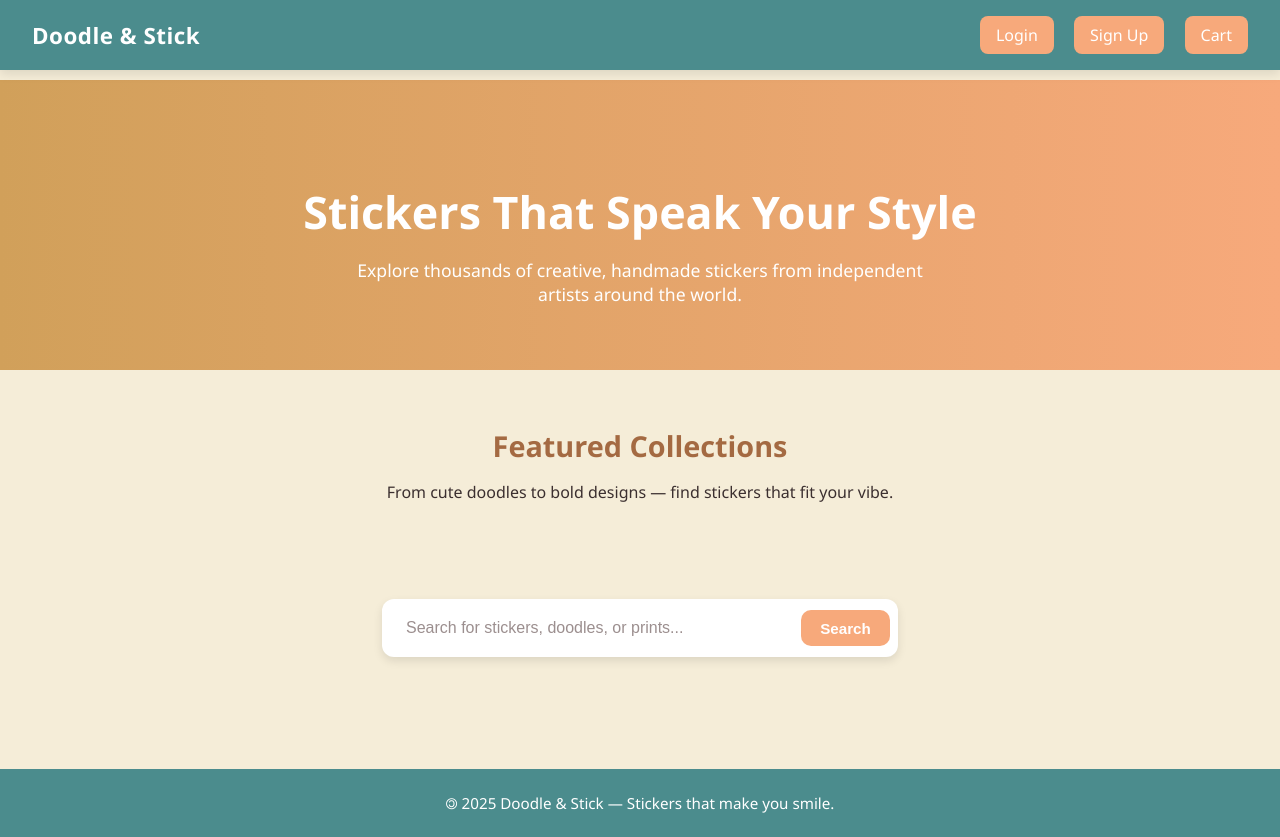
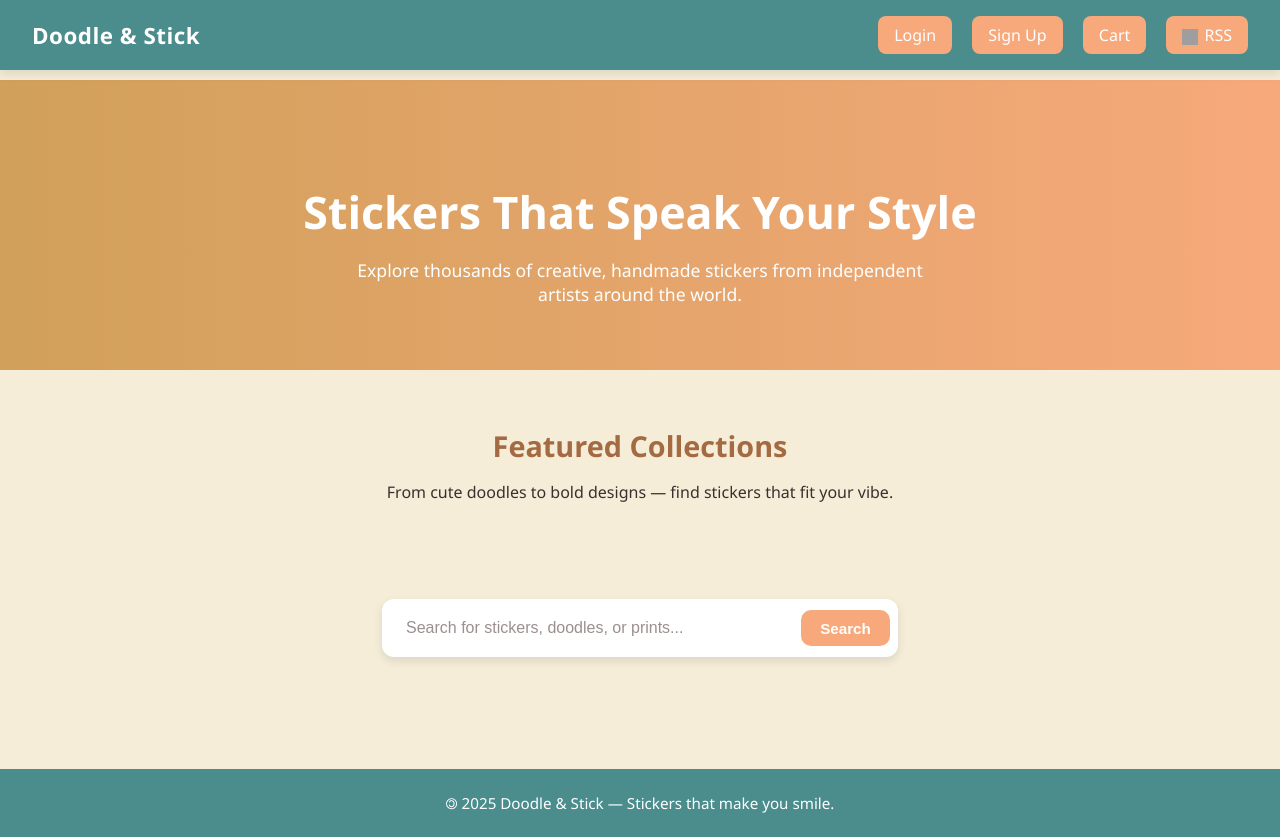
Before and after one commit to Alexander-Yates/E-Commerce-platform-Project, a website: page websitePages/index.html in a window 1280 px wide. Drawn offline with nearby package versions, Linux system fonts and the light colour scheme; no server answers; grey boxes are pictures that could not be loaded.

Commit message:
added an rss button to see the xml
added a clickable rss button that goes to the xml for anyone to copypaste into their rss reader

```diff
--- a/websitePages/index.html
+++ b/websitePages/index.html
@@ -250,8 +250,12 @@
       <a href="/Cart/index.html" id="cartLink">Cart</a>
       <a href="buyerprofile.html" id="profileLink" style="display:none;">Profile</a>
       <a href="#" id="logoutLink" style="display:none; background:#a46a42;">Logout</a>
+      <!-- RSS -->
+      <a href="/.netlify/functions/rss" id="rssLink" target="_blank">
+      <img src="https://upload.wikimedia.org/wikipedia/commons/4/43/Feed-icon.svg"
+       alt="RSS Feed" width="16" height="16"
+       style="vertical-align: middle; margin-right: 6px;">RSS</a>
 </div>
-
   </div>
 
   <!-- Hero Banner -->
```
